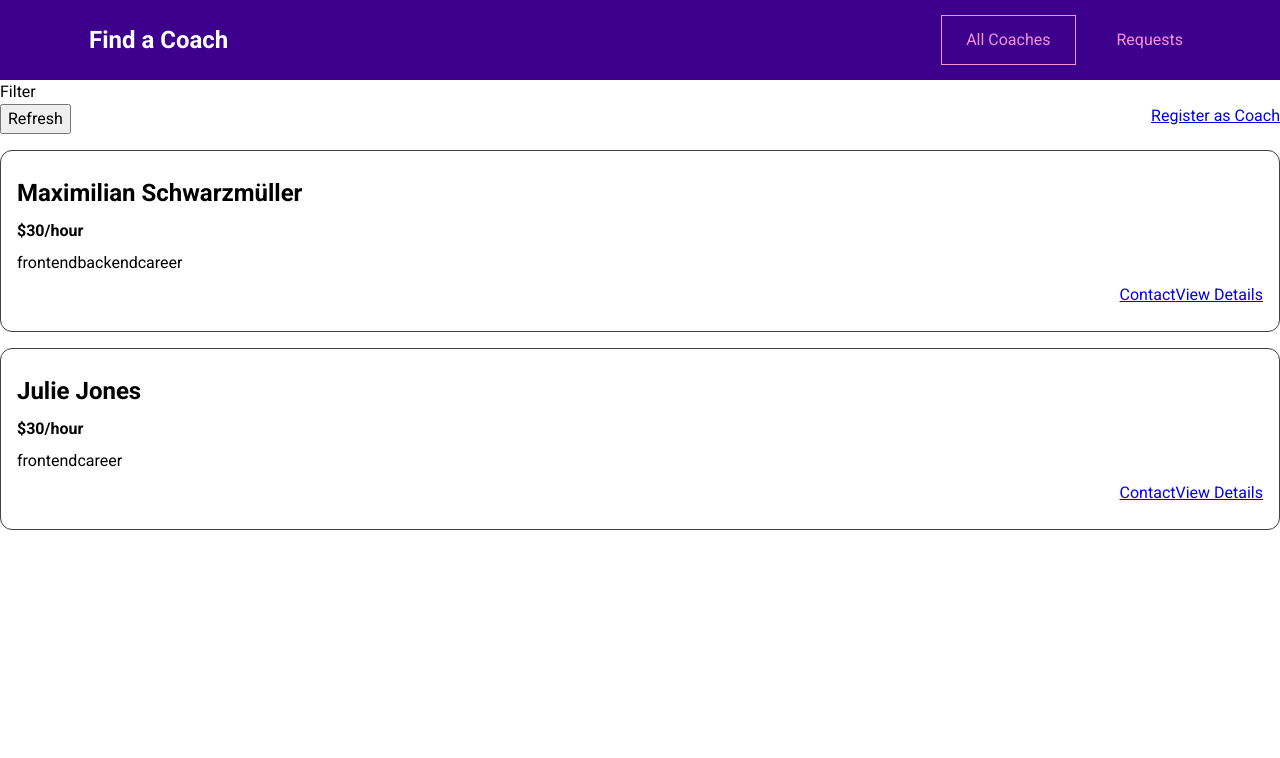
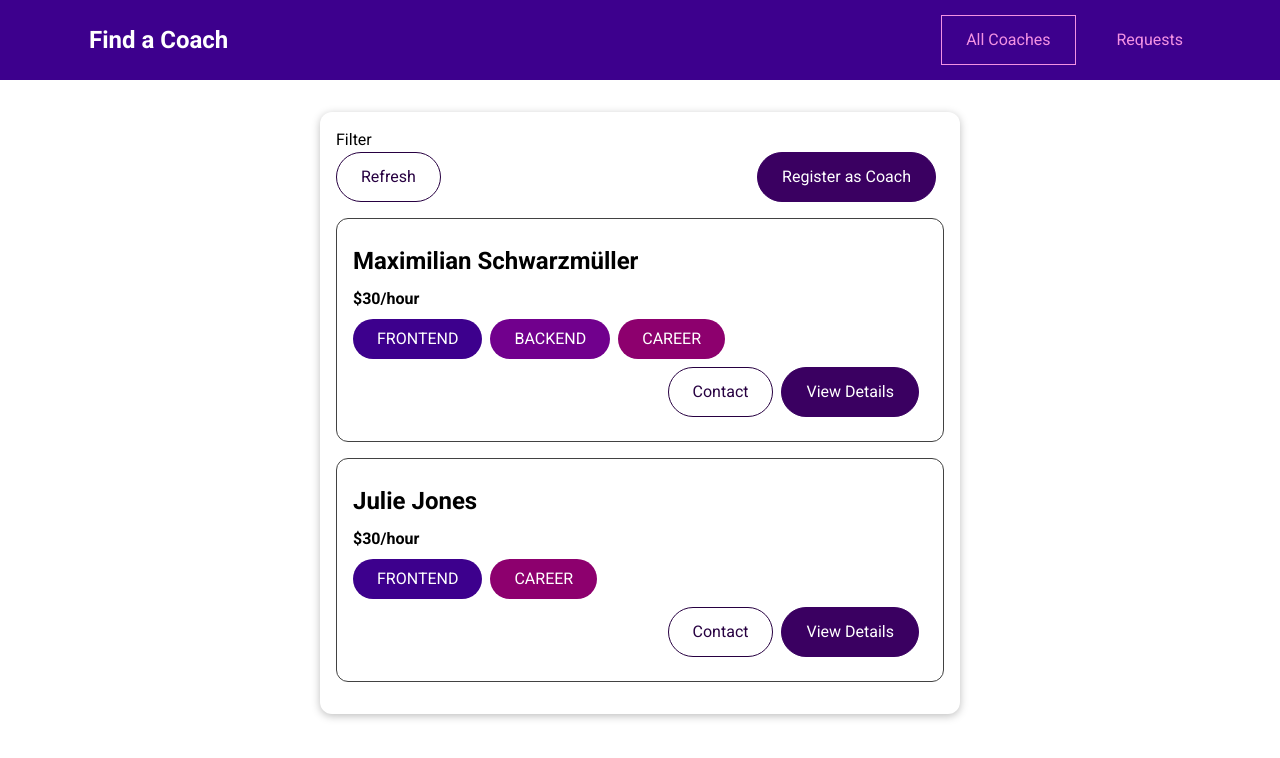
Before and after one commit to akmalzidani/find-a-coach-web-app, a Vue app: page /coaches in a window 1280 px wide. Shown: the top 758 px of the page. Built offline with nearby package versions, Linux system fonts and the light colour scheme.

Commit message:
add component based (button, badge, card)

```diff
--- a/src/App.vue
+++ b/src/App.vue
@@ -1,5 +1,4 @@
 <script setup>
-import { RouterView } from 'vue-router'
 import TheHeader from '@/components/layout/TheHeader.vue'
 </script>
 
--- a/src/components/coaches/CoachItem.vue
+++ b/src/components/coaches/CoachItem.vue
@@ -1,6 +1,5 @@
 <script setup>
 import { computed } from 'vue'
-import { RouterLink, useRoute } from 'vue-router'
 
 const props = defineProps({
   id: String,
@@ -10,11 +9,9 @@
   areas: Array
 })
 
-const route = useRoute()
-
 const fullname = computed(() => `${props.firstName} ${props.lastName}`)
-const coachContactLink = computed(() => `${route.path}/coaches/${props.id}/contact`)
-const coachDetailsLink = computed(() => `${route.path}/coaches/${props.id}`)
+const coachContactLink = computed(() => `/coaches/${props.id}/contact`)
+const coachDetailsLink = computed(() => `/coaches/${props.id}`)
 </script>
 
 <template>
@@ -22,11 +19,11 @@
     <h3>{{ fullname }}</h3>
     <h4>${{ rate }}/hour</h4>
     <div>
-      <span v-for="area in areas" :key="area">{{ area }}</span>
+      <BaseBadge v-for="area in areas" :key="area" :type="area" :title="area"></BaseBadge>
     </div>
     <div class="actions">
-      <RouterLink :to="coachContactLink">Contact</RouterLink>
-      <RouterLink :to="coachDetailsLink">View Details</RouterLink>
+      <BaseButton mode="outline" isLink :to="coachContactLink">Contact</BaseButton>
+      <BaseButton isLink :to="coachDetailsLink">View Details</BaseButton>
     </div>
   </li>
 </template>
--- a/src/components/layout/TheHeader.vue
+++ b/src/components/layout/TheHeader.vue
@@ -1,6 +1,4 @@
-<script setup>
-import { RouterLink } from 'vue-router'
-</script>
+<script setup></script>
 
 <template>
   <header>
--- /dev/null
+++ b/src/components/ui/BaseBadge.vue
@@ -0,0 +1,48 @@
+<script setup>
+import { computed } from 'vue'
+
+const props = defineProps({
+  type: {
+    type: String,
+    required: true
+  },
+  title: {
+    type: String,
+    required: true
+  }
+})
+
+const text = computed(() => props.title.toUpperCase())
+</script>
+
+<template>
+  <span class="badge" :class="type">
+    {{ text }}
+  </span>
+</template>
+
+<style scoped>
+.badge {
+  background-color: #ccc;
+  color: #252525;
+  border-radius: 30px;
+  padding: 0.5rem 1.5rem;
+  display: inline-block;
+  margin-right: 0.5rem;
+}
+
+.frontend {
+  background-color: #3d008d;
+  color: white;
+}
+
+.backend {
+  background-color: #71008d;
+  color: white;
+}
+
+.career {
+  background-color: #8d006e;
+  color: white;
+}
+</style>
--- /dev/null
+++ b/src/components/ui/BaseButton.vue
@@ -0,0 +1,71 @@
+<script setup>
+defineProps({
+  mode: {
+    type: String,
+    required: false,
+    default: null
+  },
+  isLink: {
+    type: Boolean,
+    required: false,
+    default: false
+  },
+  to: {
+    type: String,
+    required: false,
+    default: '/'
+  }
+})
+</script>
+
+<template>
+  <button v-if="!isLink" :class="mode">
+    <slot></slot>
+  </button>
+  <RouterLink v-else :to="to" :class="mode">
+    <slot></slot>
+  </RouterLink>
+</template>
+
+<style scoped>
+button,
+a {
+  text-decoration: none;
+  padding: 0.75rem 1.5rem;
+  font: inherit;
+  background-color: #3a0061;
+  border: 1px solid #3a0061;
+  color: white;
+  cursor: pointer;
+  border-radius: 30px;
+  margin-right: 0.5rem;
+  display: inline-block;
+}
+
+a:hover,
+a:active,
+button:hover,
+button:active {
+  background-color: #270041;
+  border-color: #270041;
+}
+
+.flat {
+  background-color: transparent;
+  color: #3a0061;
+  border: none;
+}
+
+.outline {
+  background-color: transparent;
+  border-color: #270041;
+  color: #270041;
+}
+
+.flat:hover,
+.flat:active,
+.outline:hover,
+.outline:active {
+  background-color: #edd2ff;
+}
+</style>
--- /dev/null
+++ b/src/components/ui/BaseCard.vue
@@ -0,0 +1,17 @@
+<script setup></script>
+
+<template>
+  <div class="card">
+    <slot></slot>
+  </div>
+</template>
+
+<style scoped>
+.card {
+  border-radius: 12px;
+  box-shadow: 0 2px 8px rgba(0, 0, 0, 0.26);
+  padding: 1rem;
+  margin: 2rem auto;
+  max-width: 40rem;
+}
+</style>
--- a/src/main.js
+++ b/src/main.js
@@ -2,6 +2,9 @@
 
 import { createApp } from 'vue'
 import { createPinia } from 'pinia'
+import BaseCard from './components/ui/BaseCard.vue'
+import BaseButton from './components/ui/BaseButton.vue'
+import BaseBadge from './components/ui/BaseBadge.vue'
 
 import App from './App.vue'
 import router from './router'
@@ -10,5 +13,9 @@
 
 app.use(createPinia())
 app.use(router)
+app
+  .component('BaseCard', BaseCard)
+  .component('BaseButton', BaseButton)
+  .component('BaseBadge', BaseBadge)
 
 app.mount('#app')
--- a/src/pages/coaches/CoachDetail.vue
+++ b/src/pages/coaches/CoachDetail.vue
@@ -1,9 +1,7 @@
-<script setup>
-import { RouterLink, RouterView } from 'vue-router'
-</script>
+<script setup></script>
 
 <template>
   Ini adalah CoachDetail
   <RouterView />
-  <RouterLink to="/coaches/c1/contact">Contact</RouterLink>
+  <BaseButton isLink to="/coaches/c1/contact">Contact</BaseButton>
 </template>
--- a/src/pages/coaches/CoachesList.vue
+++ b/src/pages/coaches/CoachesList.vue
@@ -1,5 +1,4 @@
 <script setup>
-import { RouterLink } from 'vue-router'
 import { useCoachesStore } from '@/stores/coaches'
 import CoachItem from '@/components/coaches/CoachItem.vue'
 
@@ -8,11 +7,12 @@
 </script>
 
 <template>
+  <BaseCard>
     <section>Filter</section>
     <section>
       <div class="controls">
-      <button>Refresh</button>
-      <RouterLink to="/register">Register as Coach</RouterLink>
+        <BaseButton mode="outline">Refresh</BaseButton>
+        <BaseButton isLink to="/register">Register as Coach</BaseButton>
       </div>
       <ul v-if="hasCoaches">
         <CoachItem
@@ -27,6 +27,7 @@
       </ul>
       <h3 v-else>No coaches found.</h3>
     </section>
+  </BaseCard>
 </template>
 
 <style scoped>
```
Lines whose indentation alone changed are shown as unchanged.
